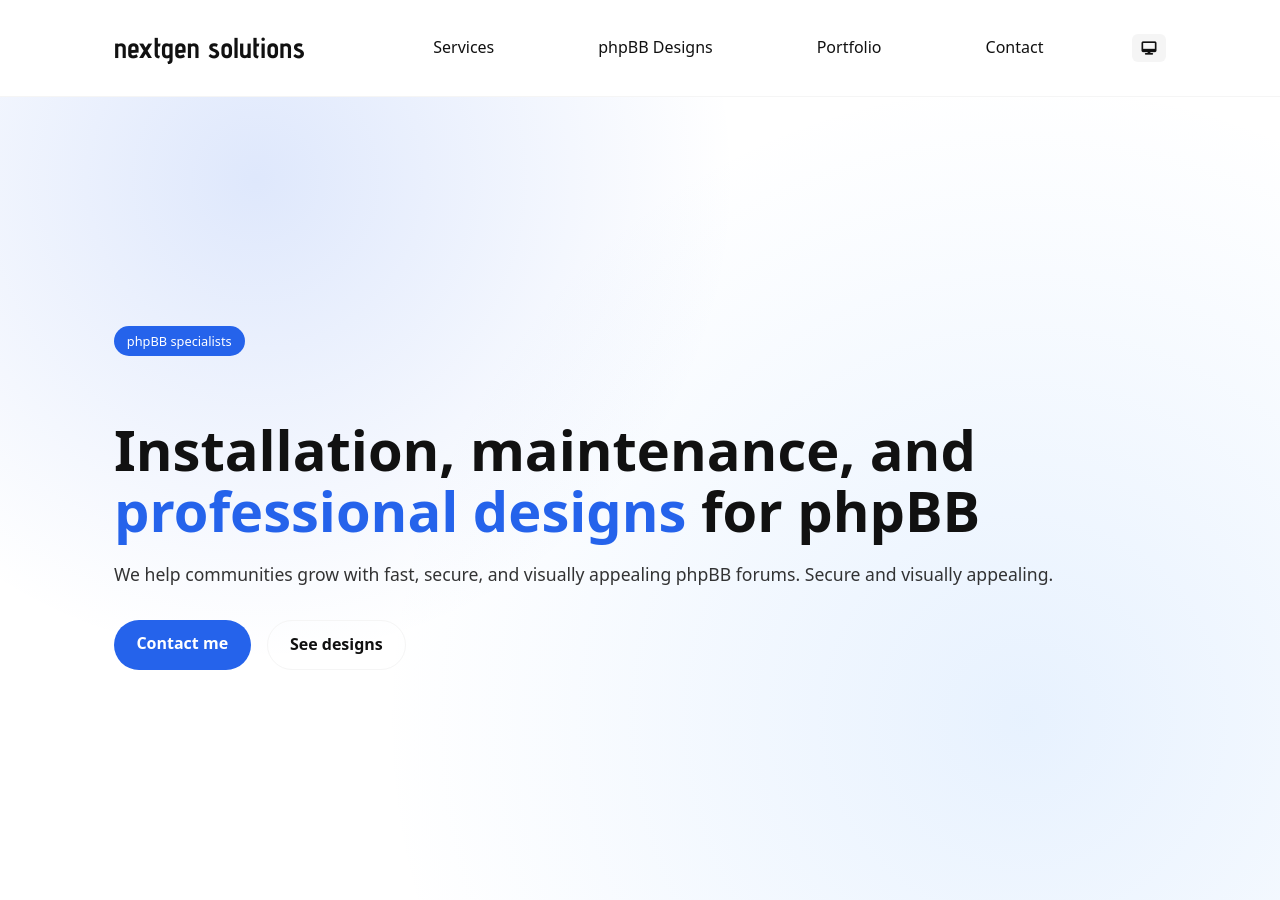
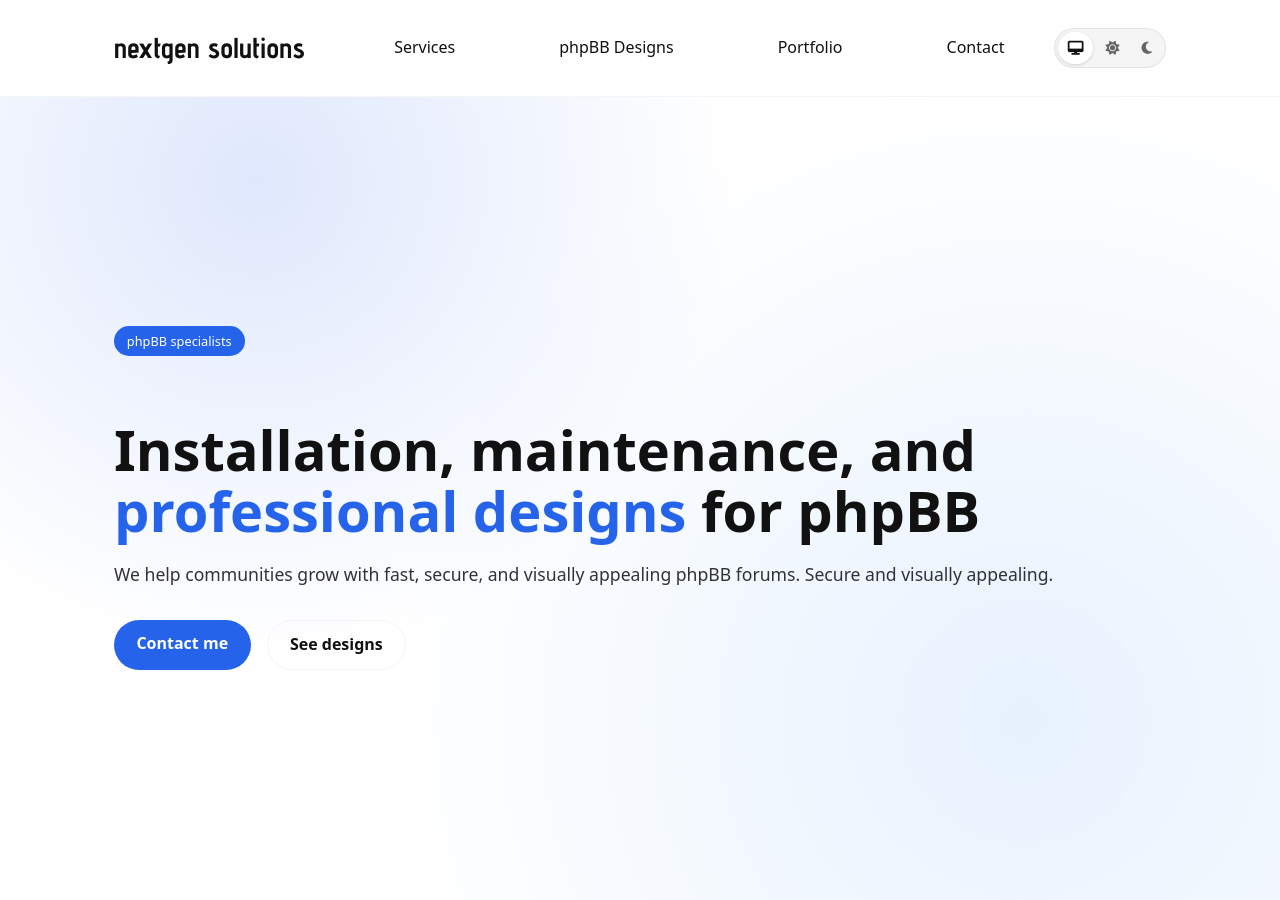
Before and after one commit to nextgen-solutions-gt/nextgen-solutions-gt.github.io, a Jekyll site: the page built from index.md, in a window 1280 px wide and 900 px high. Built offline with Jekyll 4.4.1, drawn with Linux system fonts in a browser that asks for light colours.

Commit message:
Improvement dark mode

```diff
--- a/_layouts/default.html
+++ b/_layouts/default.html
@@ -29,9 +29,18 @@
 	  <button class="nav-toggle" aria-label="Abrir menú">
 		<i class="fa-solid fa-bars"></i>
 	  </button>
-      <button id="themeToggle" class="theme-toggle" aria-label="Cambiar tema">
-        <i class="fa-solid fa-desktop"></i>
-      </button>
+<div class="theme-switch" role="group" aria-label="Theme selector">
+  <button data-theme-select="system" aria-label="Sistema">
+    <i class="fa-solid fa-desktop"></i>
+  </button>
+  <button data-theme-select="light" aria-label="Claro">
+    <i class="fa-solid fa-sun"></i>
+  </button>
+  <button data-theme-select="dark" aria-label="Oscuro">
+    <i class="fa-solid fa-moon"></i>
+  </button>
+</div>
+
 	</div>
   </nav>
 </header
--- a/assets/css/style.css
+++ b/assets/css/style.css
@@ -115,15 +115,40 @@
   box-shadow: 0 10px 30px rgba(0,0,0,.15);
 }
 
-.lang-switch button,
-.theme-toggle {
+.theme-switch {
+  display: inline-flex;
+  background: var(--card);
+  border-radius: 999px;
+  padding: 4px;
+  gap: 2px;
+  box-shadow: inset 0 0 0 1px rgba(0,0,0,.08);
+}
+
+.theme-switch button {
   border: none;
-  background: var(--card);
+  background: transparent;
+  padding: 8px 10px;
+  border-radius: 999px;
+  cursor: pointer;
+  color: var(--muted);
+  font-size: 14px;
+  transition: all .2s ease;
+}
+
+.theme-switch button:hover {
+  background: rgba(0,0,0,.05);
+}
+
+[data-theme="dark"] .theme-switch button:hover {
+  background: rgba(255,255,255,.08);
+}
+
+.theme-switch button.active {
+  background: var(--bg);
   color: var(--text);
-  padding: 0.4rem 0.6rem;
-  border-radius: 6px;
-  cursor: pointer;
+  box-shadow: 0 1px 3px rgba(0,0,0,.15);
 }
+
 
 .card {
   text-align: left;
--- a/assets/js/main.js
+++ b/assets/js/main.js
@@ -1,45 +1,45 @@
-const toggle = document.getElementById("themeToggle");
-const icon = toggle.querySelector("i");
-
-const mediaQuery = window.matchMedia("(prefers-color-scheme: dark)");
-
-const THEMES = ["system", "light", "dark"];
-
-function getSystemTheme() {
-  return mediaQuery.matches ? "dark" : "light";
-}
+const buttons = document.querySelectorAll("[data-theme-select]");
+const root = document.documentElement;
 
 function applyTheme(mode) {
-  const theme = mode === "system" ? getSystemTheme() : mode;
-
-  document.documentElement.setAttribute("data-theme", theme);
   localStorage.setItem("theme", mode);
 
-  icon.className =
-    mode === "system"
-      ? "fa-solid fa-desktop"
-      : mode === "dark"
-      ? "fa-solid fa-moon"
-      : "fa-solid fa-sun";
+  let theme = mode;
+  if (mode === "system") {
+    theme = window.matchMedia("(prefers-color-scheme: dark)").matches
+      ? "dark"
+      : "light";
+  }
+
+  root.setAttribute("data-theme", theme);
+
+  buttons.forEach(btn => {
+    btn.classList.toggle(
+      "active",
+      btn.dataset.themeSelect === mode
+    );
+  });
 }
 
 // inicial
 const saved = localStorage.getItem("theme") || "system";
 applyTheme(saved);
 
-// click → rota estado
-toggle.addEventListener("click", () => {
-  const current = localStorage.getItem("theme") || "system";
-  const next = THEMES[(THEMES.indexOf(current) + 1) % THEMES.length];
-  applyTheme(next);
+// clicks
+buttons.forEach(btn => {
+  btn.addEventListener("click", () => {
+    applyTheme(btn.dataset.themeSelect);
+  });
 });
 
-// si cambia el sistema
-mediaQuery.addEventListener("change", () => {
-  if (localStorage.getItem("theme") === "system") {
-    applyTheme("system");
-  }
-});
+// escuchar cambios del sistema
+window
+  .matchMedia("(prefers-color-scheme: dark)")
+  .addEventListener("change", () => {
+    if (localStorage.getItem("theme") === "system") {
+      applyTheme("system");
+    }
+  });
 
 
 const reveals = document.querySelectorAll(".reveal");
```
